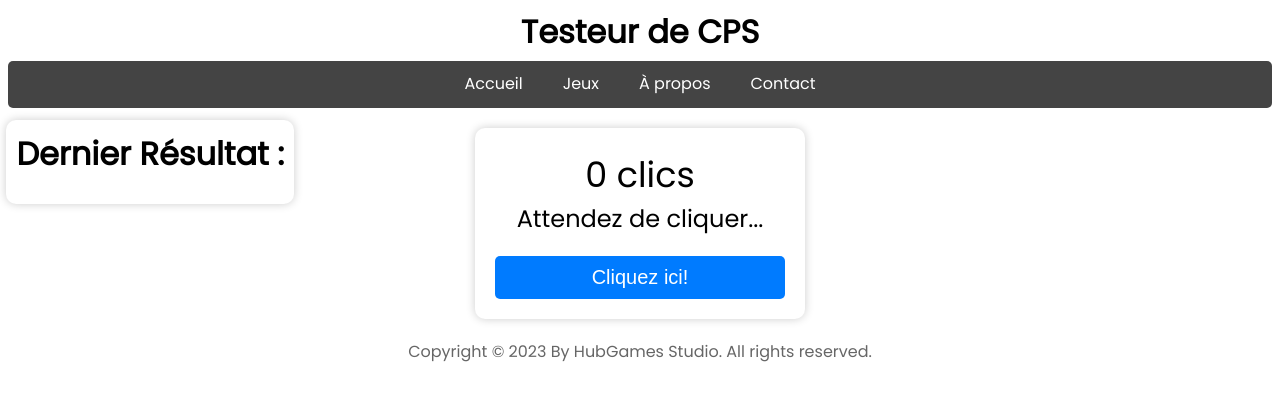
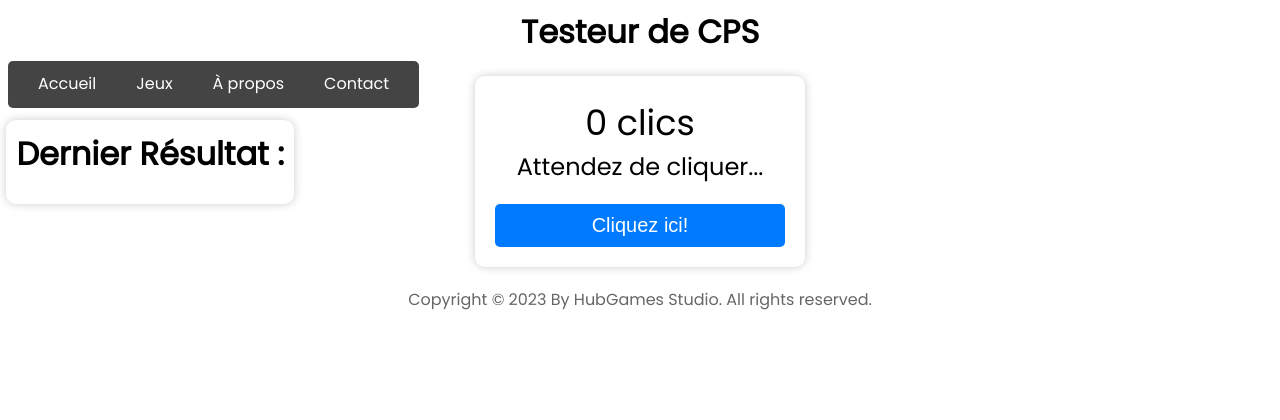
Before and after one commit to TheHubGames/hub_games, a PHP site: page /CPS/index.html in a window 1280 px wide. Shown: the top 420 px of the page. Run offline with PHP 8.4, Linux system fonts and the light colour scheme.

Commit message:
nav position fix

```diff
--- a/style.css
+++ b/style.css
@@ -64,6 +64,7 @@ h1 {
     margin : 0;
 }
 nav {
+    position: fixed;
     display: flex;
     justify-content: center;
     background-color: #444;
```
